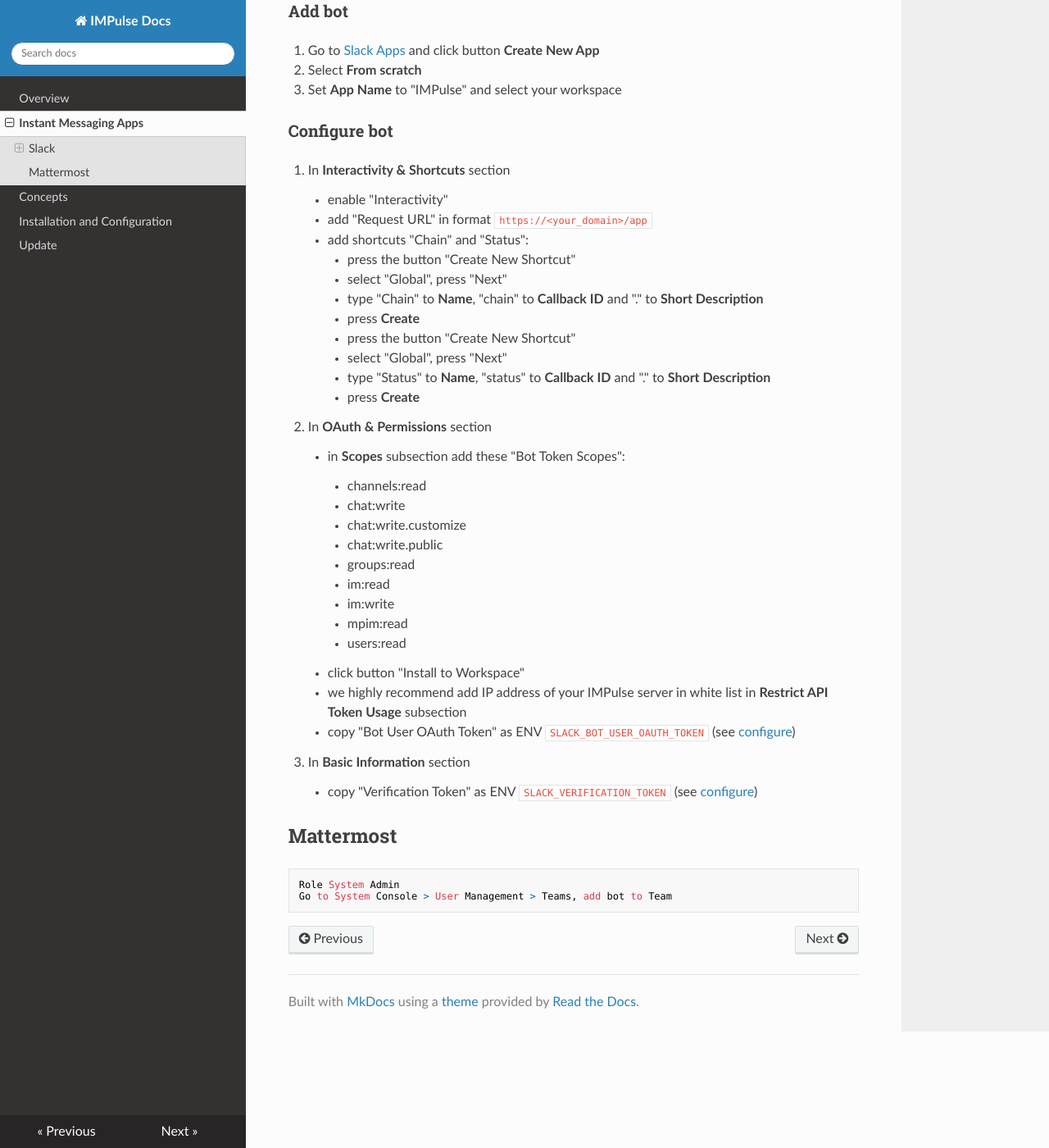
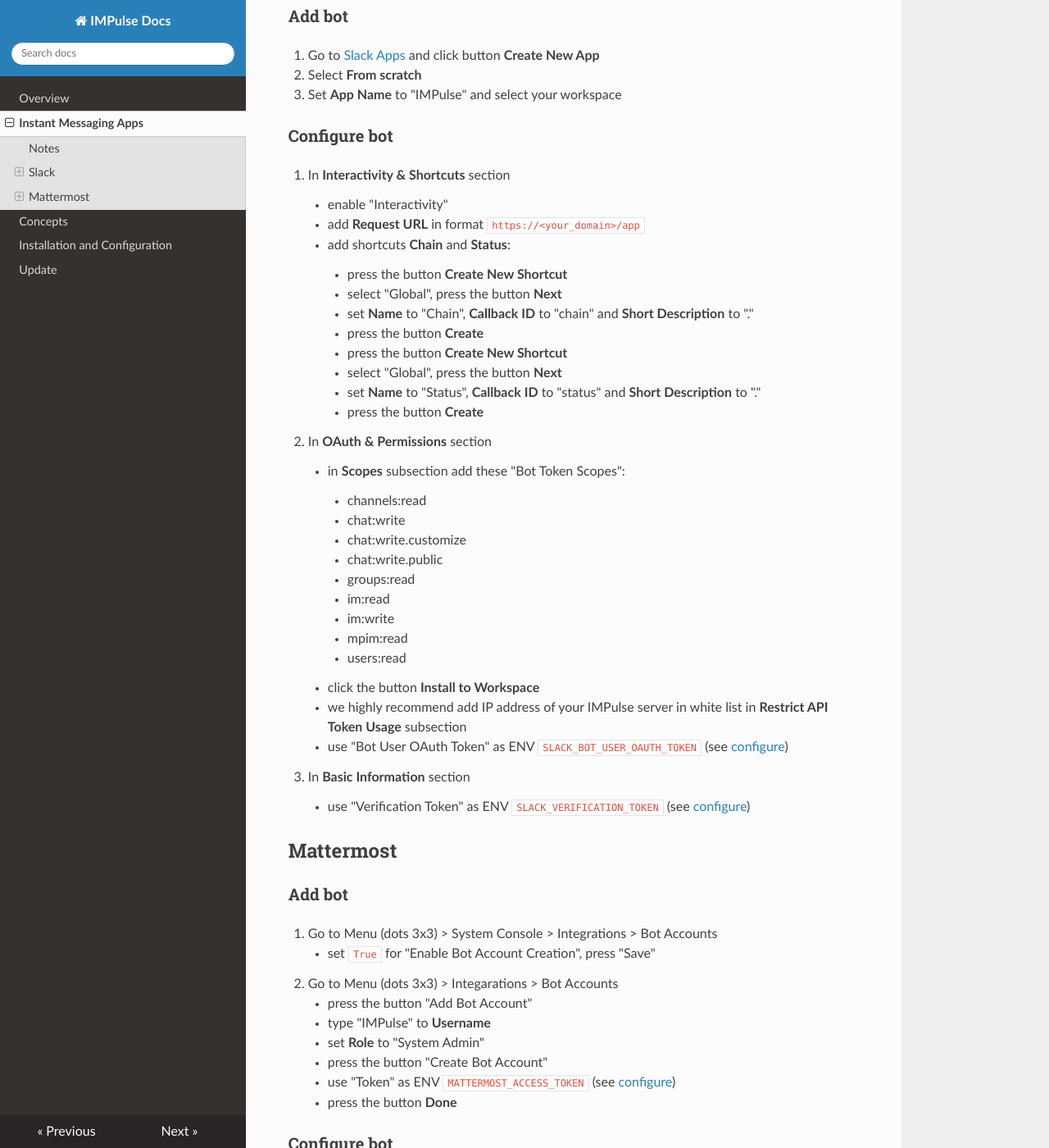
Before and after one commit to DiTsi/impulse-docs, an MkDocs documentation site: the page built from docs/apps.md, in a window 1280 px wide and 1400 px high, scrolled down 362 px. Shown: the whole window at 82% size. Built offline with MkDocs 1.6.1, drawn with Linux system fonts in a browser that asks for light colours; nearby versions of some CDN libraries; some of the changed text lies outside the part shown.

Commit message:
Added Mattermost instruction

```diff
--- a/docs/apps.md
+++ b/docs/apps.md
@@ -1,12 +1,12 @@
 # Instant Messaging Apps
 
-## Slack
-
-### Notes
+## Notes
 
 Now only public channels are supported.
 
 All [application.admin_users](https://github.com/DiTsi/impulse/blob/main/impulse.yml.slack) should be added to all incident channels.
+
+## Slack
 
 ### Add bot
 
@@ -18,16 +18,16 @@ All [application.admin_users](https://github.com/DiTsi/impulse/blob/main/impulse
 
 1. In **Interactivity & Shortcuts** section
     - enable "Interactivity"
-    - add "Request URL" in format `https://<your_domain>/app`
-    - add shortcuts "Chain" and "Status":
-        - press the button "Create New Shortcut"
-        - select "Global", press "Next"
-        - type "Chain" to **Name**, "chain" to **Callback ID** and "." to **Short Description**
-        - press **Create**
-        - press the button "Create New Shortcut"
-        - select "Global", press "Next"
-        - type "Status" to **Name**, "status" to **Callback ID** and "." to **Short Description**
-        - press **Create**
+    - add **Request URL** in format `https://<your_domain>/app`
+    - add shortcuts **Chain** and **Status**:
+        - press the button **Create New Shortcut**
+        - select "Global", press the button **Next**
+        - set **Name** to "Chain", **Callback ID** to "chain" and **Short Description** to "."
+        - press the button **Create**
+        - press the button **Create New Shortcut**
+        - select "Global", press the button **Next**
+        - set **Name** to "Status", **Callback ID** to "status" and **Short Description** to "."
+        - press the button **Create**
 2. In **OAuth & Permissions** section
     - in **Scopes** subsection add these "Bot Token Scopes":
         - channels:read
@@ -39,12 +39,31 @@ All [application.admin_users](https://github.com/DiTsi/impulse/blob/main/impulse
         - im:write
         - mpim:read
         - users:read
-    - click button "Install to Workspace"
+    - click the button **Install to Workspace**
     - we highly recommend add IP address of your IMPulse server in white list in **Restrict API Token Usage** subsection
-    - copy "Bot User OAuth Token" as ENV `SLACK_BOT_USER_OAUTH_TOKEN` (see [configure](install_and_configure.md#configure))
+    - use "Bot User OAuth Token" as ENV `SLACK_BOT_USER_OAUTH_TOKEN` (see [configure](install_and_configure.md#configure))
 3. In **Basic Information** section
-    - copy "Verification Token" as ENV `SLACK_VERIFICATION_TOKEN` (see [configure](install_and_configure.md#configure))
+    - use "Verification Token" as ENV `SLACK_VERIFICATION_TOKEN` (see [configure](install_and_configure.md#configure))
 
 ## Mattermost
-    Role System Admin
-    Go to System Console > User Management > Teams, add bot to Team
+
+### Add bot
+
+1. Go to Menu (dots 3x3) > System Console > Integrations > Bot Accounts
+    - set `True` for "Enable Bot Account Creation", press "Save"
+2. Go to Menu (dots 3x3) > Integarations > Bot Accounts
+    - press the button "Add Bot Account"
+    - type "IMPulse" to **Username**
+    <!-- - select icon  -->
+    - set **Role** to "System Admin"
+    - press the button "Create Bot Account"
+    - use "Token" as ENV `MATTERMOST_ACCESS_TOKEN` (see [configure](install_and_configure.md#configure))
+    - press the button **Done**
+
+### Configure bot
+
+1. Go to Menu (dots 3x3) > System Console > User Management > Teams
+- press on your Team
+- press the button **Add Members**
+- type "impulse" in search, select it and press the button **Add**
+- press the button **Save**
```
